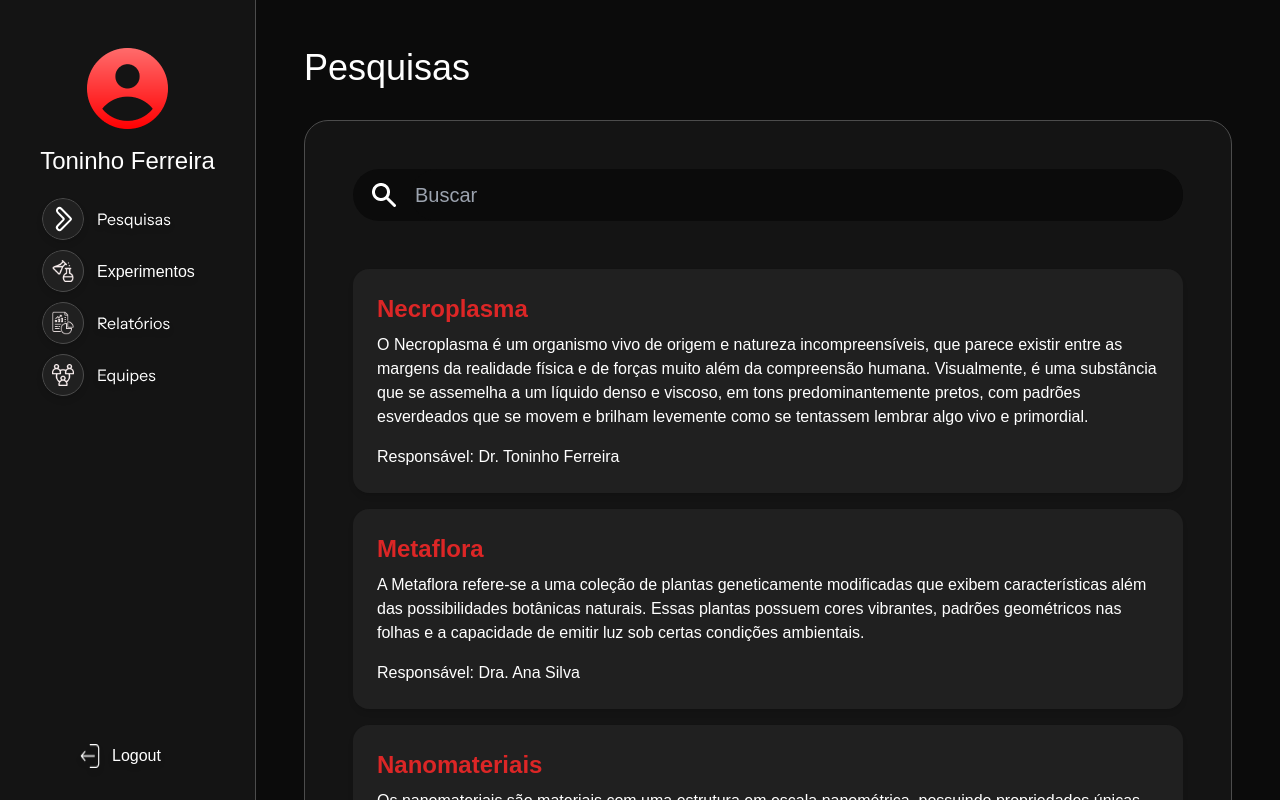
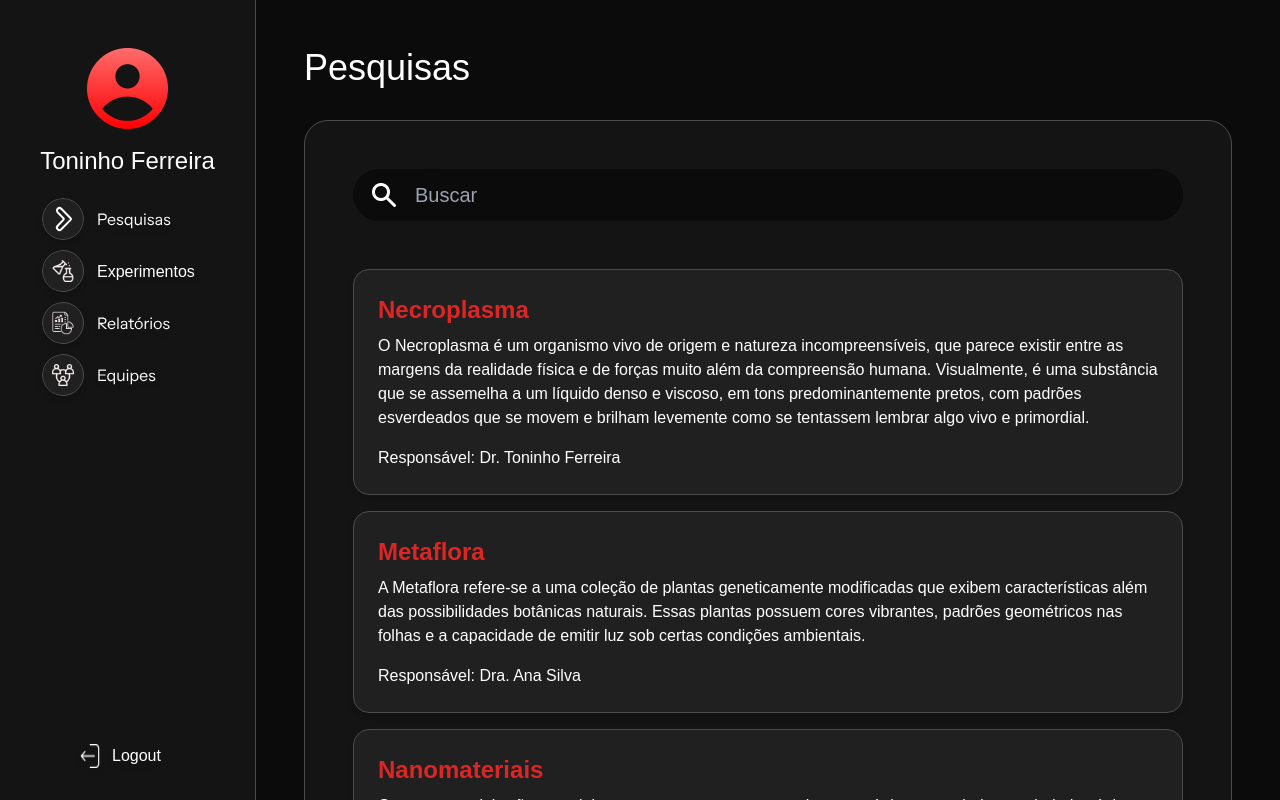
Before and after one commit to m3raak1/nero-management, a Vue app: page /pesquisas.html in a window 1280 px wide. Built offline with nearby package versions, Linux system fonts and the light colour scheme; data requests are answered from the project's data file.

Commit message:
bordar nas pesquisas

```diff
--- a/src/components/Pesquisa.vue
+++ b/src/components/Pesquisa.vue
@@ -11,7 +11,7 @@ defineProps({
 
 <template>
     <div v-for="search in filteredResults" :key="search.searchId">
-        <div class="transition-all hover:scale-105 transform-gpu bg-indigoButtomColor p-6 rounded-2xl shadow-md">
+        <div class="transition-all hover:scale-105 transform-gpu bg-indigoButtomColor p-6 rounded-2xl shadow-md border-borderColor border">
             <a :href="`pesquisa${search.searchId}.html`">
                 <h2 class="text-2xl text-red-600 font-bold">{{ search.title }}</h2>
                 <p class="text-white mt-2 mb-4">
--- a/tailwind.config.js
+++ b/tailwind.config.js
@@ -16,6 +16,7 @@ export default {
         indigoBackground: '#0B0B0B',
         indigoHoverButton: '#4C4C4C',
         indigoButtomColor: '#202020',
+        borderColor: '#4C4C4C'
       }
     },
   },
```
